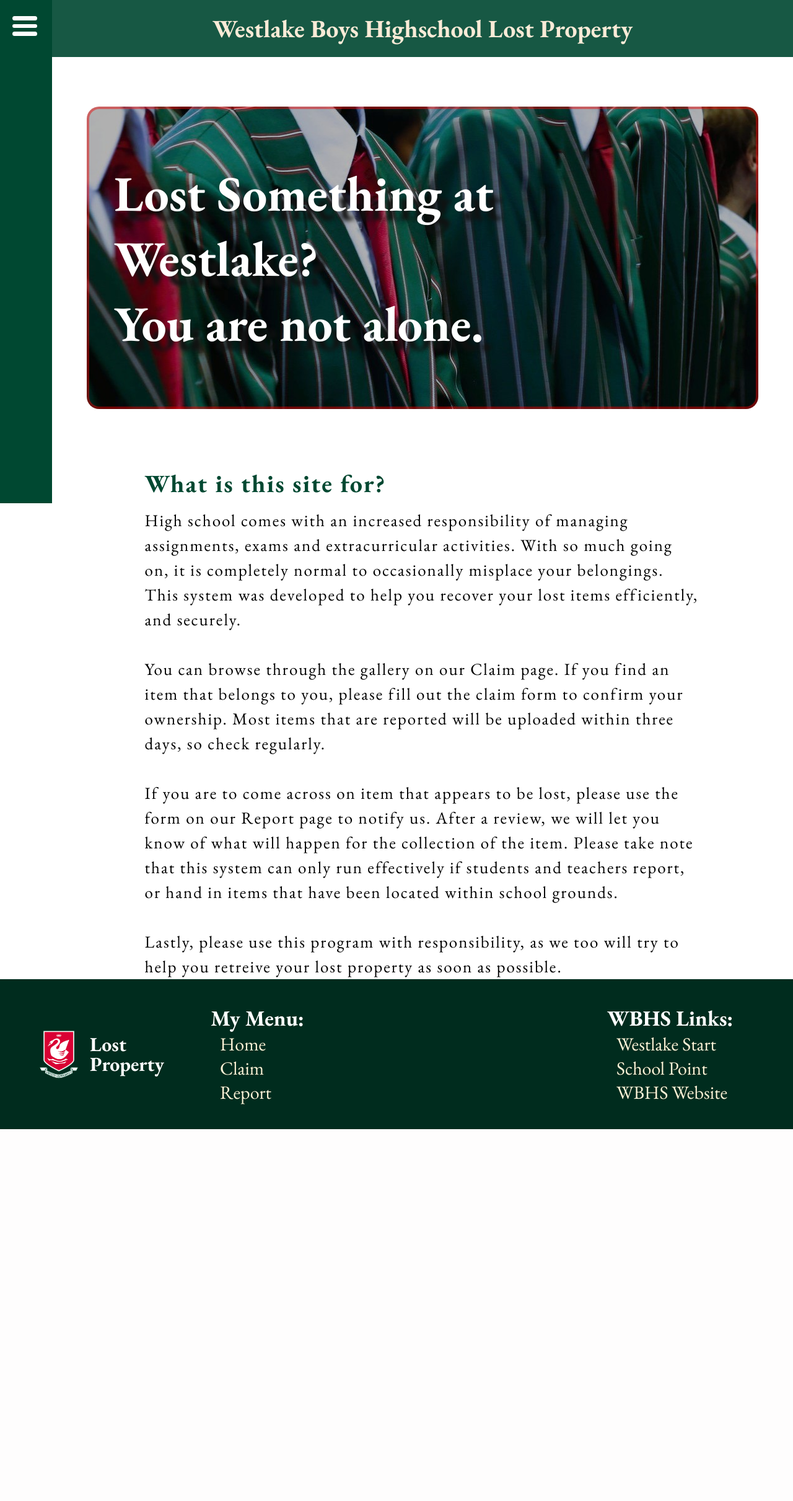
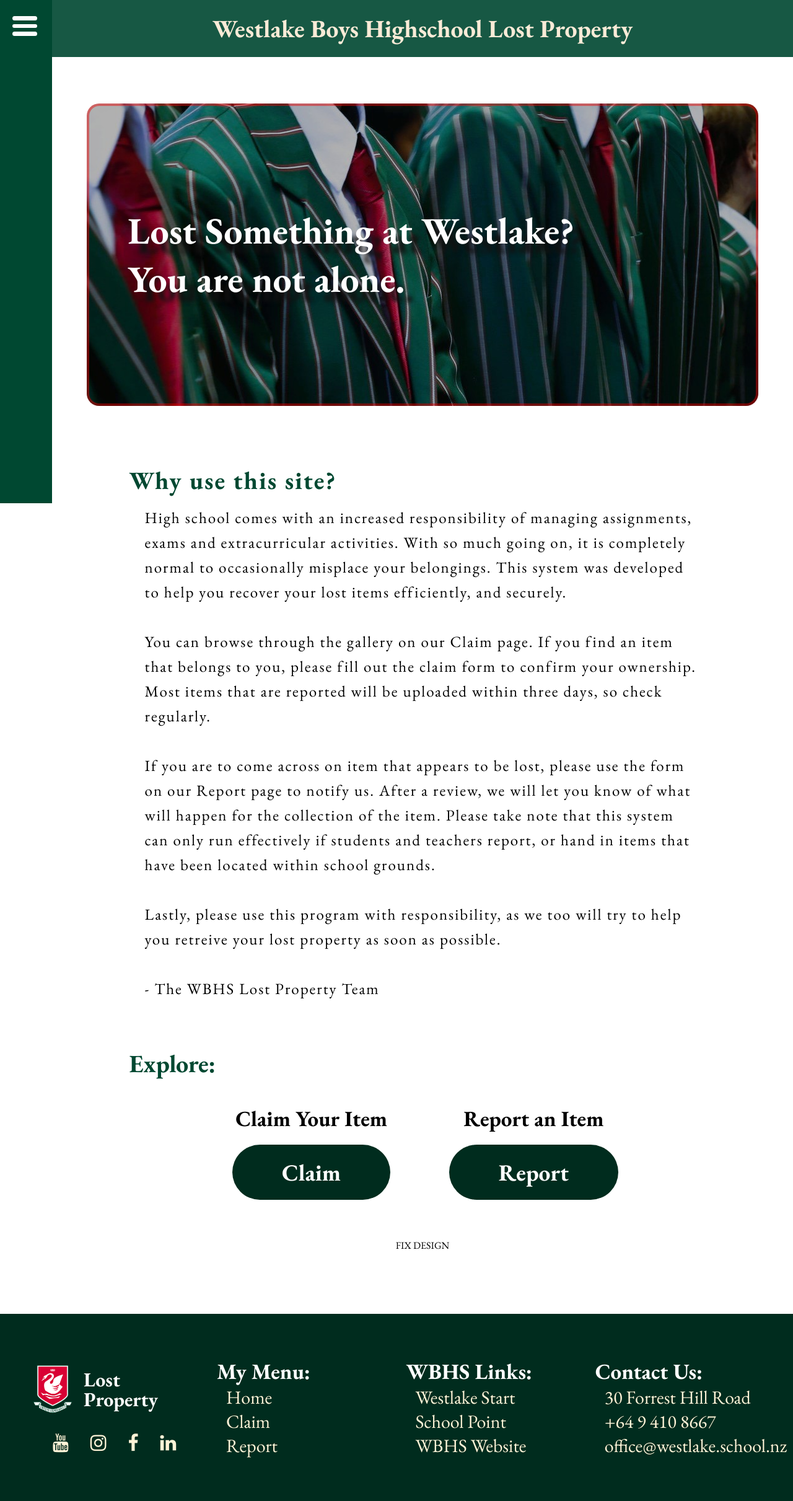
Before and after one commit to mb22242/DTP_Scholarship_Min-seoBang, a Flask app: page / in a window 1280 px wide. Shown: the part 123-2545 px from the top of the page at 62% size. Before the commit the page ends 1945 px from the top, so only its background shows below. Run offline with Flask 3, Linux system fonts and the light colour scheme.

Commit message:
Styling footer. Completing footer design.

```diff
--- a/Final/static/style.css
+++ b/Final/static/style.css
@@ -170,7 +170,7 @@ body {
 #footer {
     width: 100%;
     height: fit-content;
-    padding: 20px 0px;
+    padding: 60px 0px;
     display: flex;
     /* border: 2px solid black; */
     background:#002c1e;
@@ -198,11 +198,22 @@ body {
 
 .footer_links {
     width: 25%;
-    margin: 20px;
+    margin: 10px;
     text-align: left;
     /* border: 2px black solid; */
 }
 
+#social_media_icons{
+    display: flex;
+    width: fit-content;
+    /* border: 2px solid black; */
+    padding: 0px 60px;
+    margin-top: 20px;
+}
+
+.fa{
+    margin: 0px 20px;
+}
 
 #logo_container {
     display: flex;
@@ -210,7 +221,6 @@ body {
     text-align: left;
     width: fit-content;
     padding: 0px 35px;
-
 }
 
 
@@ -398,7 +408,7 @@ body {
     background-position: center;
     background-repeat: no-repeat;
     margin: 0 auto;
-    margin-top: 80px;
+    margin-top: 75px;
     position: relative;
     z-index: -10;
     border: 4px solid #ed000073;
@@ -411,7 +421,7 @@ body {
     top: 50%;
     position: absolute;
     color: white;
-    font-size: 80px;
+    font-size: 60px;
     transform: translate(-10%, -50%);
     text-shadow: 15px 15px 7px #111111;
 }
@@ -420,17 +430,66 @@ body {
     width: 75%;
     text-align: left;
     margin: 0 auto;
-    font-size: 27px;
+    font-size: 25px;
     margin-top: 100px;
     letter-spacing: 2px;
     line-height: 40px;
 }
 
-#index_text h3 {
+#index_text h3, #explore_section h3{
     font-size: 40px;
     color: #004831;
     margin-bottom: 20px;
+    text-align: left;
+    margin-left: -25px;
 }
+
+#explore_section{
+    display: block;
+    width: 75%;
+    height: fit-content;
+    /* border: 2px solid black; */
+    margin: 0 auto;
+    margin-top: 75px;
+    margin-bottom: 100px;
+}
+
+#explore_links_container{
+    display: flex;
+    width: 80%;
+    margin: 0 auto;
+}
+
+#explore_links{
+    display: block;
+    width: 50%;
+    height: fit-content;
+    margin: 20px;
+    /* border: 2px solid blue; */
+}
+
+#explore_links h4{
+    font-size: 35px;
+    margin-bottom: 40px;
+}
+
+#explore_links a {
+    padding: 20px 80px;
+    font-size: 37.5px;
+    color: white;
+    background-color: #002c1e;
+    border-radius: 50px;
+    text-decoration: none;
+    font-weight: bold;
+}
+
+#explore_links a:hover{
+    color: #002c1e;
+    background: white;
+    border: 4px solid #002c1e;
+    transition: all 0.4s ease;
+}
+
 
 /* ADMIN */
 /* Admin Navigation  */
--- a/Final/templates/base.html
+++ b/Final/templates/base.html
@@ -9,6 +9,7 @@
     <link rel="preconnect" href="https://fonts.googleapis.com">
     <link rel="preconnect" href="https://fonts.gstatic.com" crossorigin>
     <link href="https://fonts.googleapis.com/css2?family=EB+Garamond:ital,wght@0,400..800;1,400..800&display=swap" rel="stylesheet">
+    <link rel="stylesheet" href="https://cdnjs.cloudflare.com/ajax/libs/font-awesome/4.7.0/css/font-awesome.min.css">
     {% block head %} {% endblock %}
 </head>
 <body>
@@ -75,12 +76,19 @@
 
     <div id="footer">
 
-
-        <div id="logo_container" class="footer_links">
-            <img id="logo" src="{{ url_for('static', filename='images/logo.png') }}" alt="logo">
-            <div id="logo_txt">
-                <h2>Lost</h2>
-                <h2>Property</h2>
+        <div class="footer_links">
+            <div id="logo_container">
+                <img id="logo" src="{{ url_for('static', filename='images/logo.png') }}" alt="logo">
+                <div id="logo_txt">
+                    <h2>Lost</h2>
+                    <h2>Property</h2>
+                </div>
+            </div>
+            <div id="social_media_icons">
+                    <a href="#" class="fa fa-youtube"></a>
+                    <a href="#" class="fa fa-instagram"></a>
+                    <a href="#" class="fa fa-facebook"></a>
+                    <a href="#" class="fa fa-linkedin"></a>
             </div>
         </div>
 
@@ -88,15 +96,10 @@
         <div class="footer_links">
             <ul>
                 <li><h2>My Menu:</h2></li>
-                <li><a href="#home">Home</a></li>
-                <li><a href="#claim">Claim</a></li>
-                <li><a href="#report">Report</a></li>
+                <li><a href="{{ url_for('index') }}">Home</a></li>
+                <li><a href="{{ url_for('claim') }}">Claim</a></li>
+                <li><a href="{{ url_for('report') }}">Report</a></li>
             </ul>
-        </div>
-
-        <div class="footer_links">
-
-
         </div>
 
         <div class="footer_links">
@@ -105,7 +108,16 @@
                 <li><a href="#start">Westlake Start</a></li>
                 <li><a href="#school_point">School Point</a></li>
                 <li><a href="#website">WBHS Website</a></li>
+            </ul>
 
+        </div>
+
+        <div class="footer_links">
+            <ul>
+                <li><h2>Contact Us:</h2></li>
+                <li><a target="_blank" href="https://goo.gl/maps/6HacMqGYef5rBSaGA">30 Forrest Hill Road</a></li>
+                <li><a href="tel:+6494108667">+64 9 410 8667</a></li>
+                <li><a>office@westlake.school.nz</a></li>
             </ul>
 
         </div>
--- a/Final/templates/index.html
+++ b/Final/templates/index.html
@@ -14,7 +14,7 @@
 </div>
 
 <div id="index_text">
-    <h3>What is this site for? </h3>
+    <h3>Why use this site? </h3>
     <p>High school comes with an increased responsibility of managing assignments, exams and extracurricular activities. With so much going on, it is completely normal to occasionally misplace your belongings. This system was developed to help you recover your lost items efficiently, and securely. </p>
     <br>
     <p>You can browse through the gallery on our Claim page. If you find an item that belongs to you, please fill out the claim form to confirm your ownership. Most items that are reported will be uploaded within three days, so check regularly.</p>
@@ -22,6 +22,26 @@
     <p>If you are to come across on item that appears to be lost, please use the form on our Report page to notify us. After a review, we will let you know of what will happen for the collection of the item. Please take note that this system can only run effectively if students and teachers report, or hand in items that have been located within school grounds. </p>
     <br>
     <p>Lastly, please use this program with responsibility, as we too will try to help you retreive your lost property as soon as possible.</p>
+    <br>
+    <p> - The WBHS Lost Property Team</p>
+</div>
+
+<div id="explore_section">
+    <h3>Explore:</h3>
+
+    <div id="explore_links_container">
+        <div id="explore_links">
+            <h4>Claim Your Item</h4>
+            <a href="{{ url_for('claim') }}">Claim</a>
+        </div>
+
+        <div id="explore_links">
+            <h4>Report an Item</h4>
+            <a href="{{ url_for('report') }}">Report</a>
+        </div>
+    </div>
+    <br><br><br>
+    <p>FIX DESIGN</p>
 </div>
 
 
```
